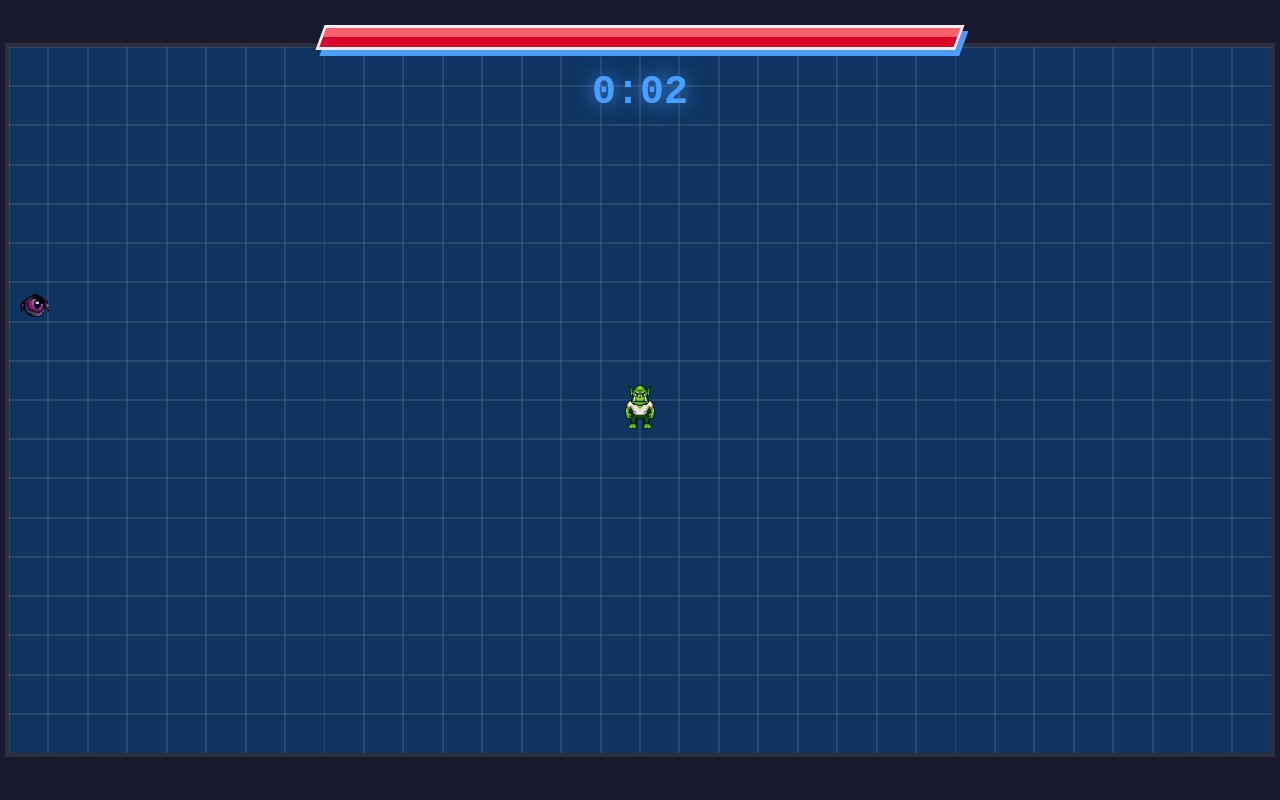
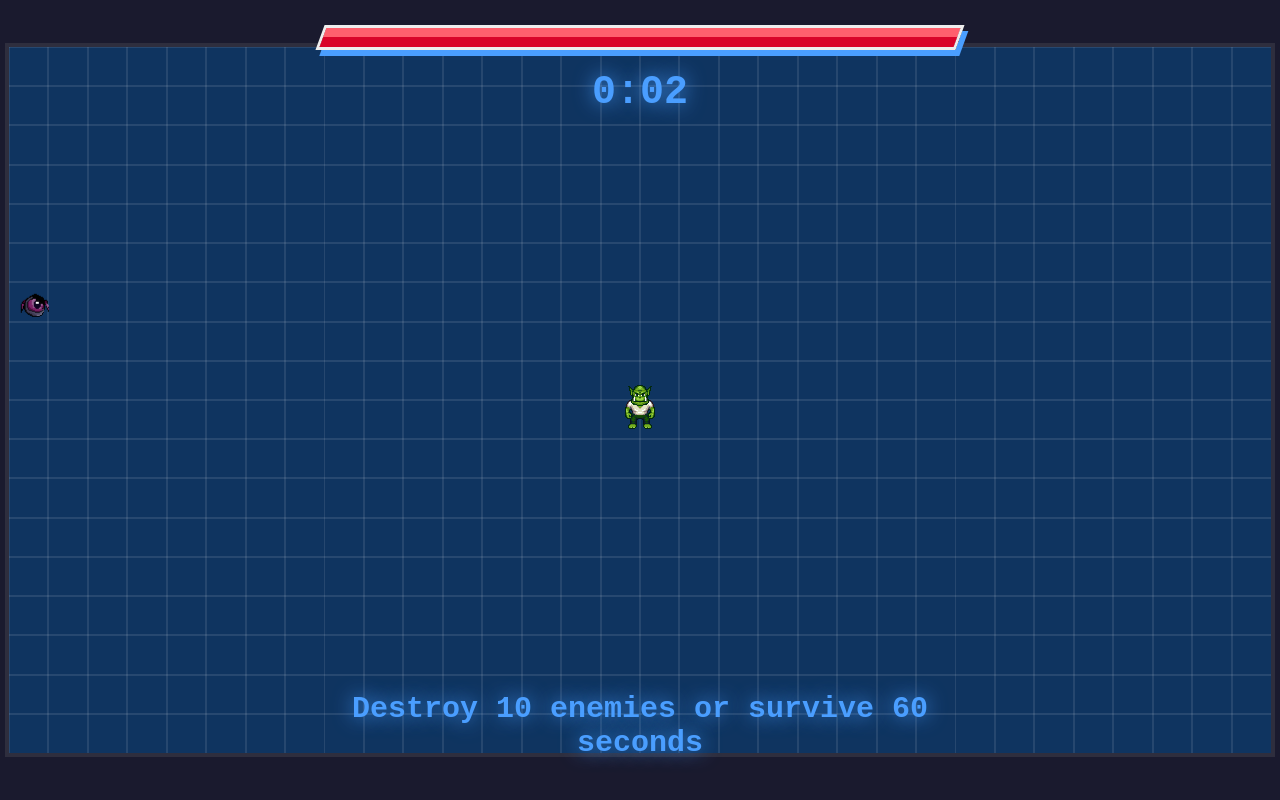
Before and after one commit to Brictarus/typescript-gamedev-course, a website built with Vite: page index.html in a window 1280 px wide. Both pictures are taken after a click on the button "Play". Built offline with nearby package versions, Linux system fonts and the light colour scheme; files whose address does not match are found by name.

Commit message:
feat: Display mission briefing

```diff
--- a/index.html
+++ b/index.html
@@ -15,6 +15,7 @@
         <div id="healthBarContainer">
           <div id="healthBarFill"></div>
         </div>
+        <div id="missionBriefing">bla</div>
       </div>
 
       <div id="mainMenu" class="ui-panel">
--- a/src/core/Game.ts
+++ b/src/core/Game.ts
@@ -12,8 +12,8 @@ import type { Events, GameEventEmitter } from './Events.ts';
 import { CollisionManager } from '../managers/CollisionManager.ts';
 import { CollisionSystem } from '../systems/CollisionSystem.ts';
 import type { Enemy } from '../entities/Enemy.ts';
-import { missionData } from '../data/playerData.ts';
 import { ParticleManager } from '../managers/ParticleManager.ts';
+import { missionData } from '../data/missionData.ts';
 
 export type GameState =
   'menu' | 'playing' | 'paused' | 'gameOver' | 'missionComplete';
@@ -180,6 +180,7 @@ export class Game {
     this.enemiesKilled = 0;
     this.missionCompleted = false;
     this.uiManager.showHud();
+    this.uiManager.showMissionBriefing();
 
     this.player.reset();
     this.enemyManager.reset();
--- /dev/null
+++ b/src/data/missionData.ts
@@ -0,0 +1,5 @@
+export const missionData = {
+  surviveTime: 60, // seconds
+  killCount: 10,
+  briefingDuration: 4, // seconds
+};
--- a/src/data/playerData.ts
+++ b/src/data/playerData.ts
@@ -71,8 +71,3 @@ export const playerData = {
     },
   } satisfies AnimationData,
 };
-
-export const missionData = {
-  surviveTime: 60, // seconds
-  killCount: 10,
-};
--- a/src/managers/UIManager.ts
+++ b/src/managers/UIManager.ts
@@ -1,4 +1,5 @@
 import type { GameEventEmitter } from '../core/Events.ts';
+import { missionData } from '../data/missionData.ts';
 
 // eslint-disable-next-line @typescript-eslint/no-unused-vars
 const panelsIds = [
@@ -17,6 +18,7 @@ export class UIManager {
   private readonly hudEl: HTMLElement | null;
   private readonly timerEl: HTMLElement | null;
   private readonly healthBarFillEl: HTMLElement | null;
+  private readonly missionBriefingEl: HTMLElement | null;
 
   private readonly mainMenuEl: HTMLElement | null;
   private readonly pauseMenuEl: HTMLElement | null;
@@ -30,12 +32,15 @@ export class UIManager {
     returnToMenu: () => this.events.emit('game:returnToMenu', undefined),
   };
 
+  private missionBriefingTimeout: number | undefined;
+
   constructor(events: GameEventEmitter) {
     this.events = events;
 
     this.hudEl = document.getElementById('hud');
     this.timerEl = document.getElementById('timer');
     this.healthBarFillEl = document.getElementById('healthBarFill');
+    this.missionBriefingEl = document.getElementById('missionBriefing');
 
     this.mainMenuEl = document.getElementById('mainMenu');
     this.pauseMenuEl = document.getElementById('pauseMenu');
@@ -88,6 +93,8 @@ export class UIManager {
     if (this.hudEl) {
       this.hudEl.style.display = 'none';
     }
+    clearTimeout(this.missionBriefingTimeout);
+    this.hideMissionBriefing();
   }
 
   updateTimer(time: number) {
@@ -103,4 +110,23 @@ export class UIManager {
     const percentage = Math.max(0, health / maxHealth);
     this.healthBarFillEl.style.setProperty('--health-pct', `${percentage}`);
   }
+
+  showMissionBriefing() {
+    if (!this.missionBriefingEl) return;
+
+    clearTimeout(this.missionBriefingTimeout);
+    this.missionBriefingEl.textContent = this.buildMissionBriefingText();
+    this.missionBriefingEl.classList.add('visible');
+    this.missionBriefingTimeout = setTimeout(() => {
+      this.hideMissionBriefing();
+    }, missionData.briefingDuration * 1000);
+  }
+
+  private hideMissionBriefing() {
+    this.missionBriefingEl?.classList.remove('visible');
+  }
+
+  private buildMissionBriefingText() {
+    return `Destroy ${missionData.killCount} enemies or survive ${missionData.surviveTime} seconds`;
+  }
 }
--- a/src/style.css
+++ b/src/style.css
@@ -144,3 +144,22 @@ button:hover {
   text-shadow: 0 0 20px rgba(var(--color), 0.9);
   font-weight: 700;
 }
+
+#missionBriefing {
+  position: absolute;
+  bottom: 40px;
+  left: 50%;
+  transform: translateX(-50%);
+  font-size: 30px;
+  color: rgb(var(--color));
+  font-family: 'Courier New', monospace;
+  text-shadow: 0 0 20px rgba(var(--color), 0.9);
+  font-weight: 700;
+  text-align: center;
+  opacity: 0;
+  max-width: 99vw;
+}
+
+#missionBriefing.visible {
+  opacity: 1;
+}
```
